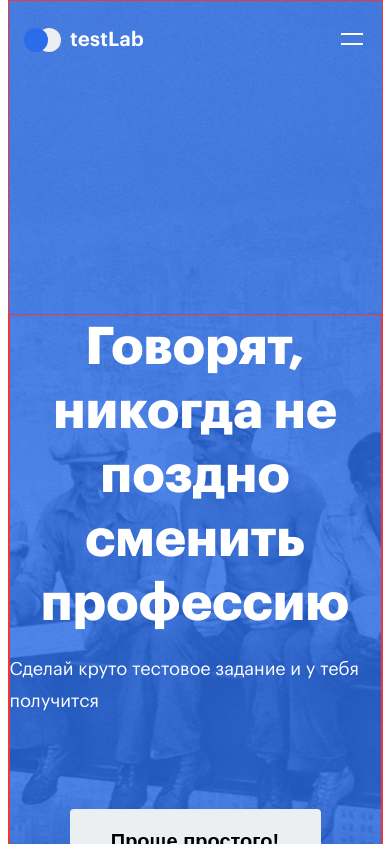
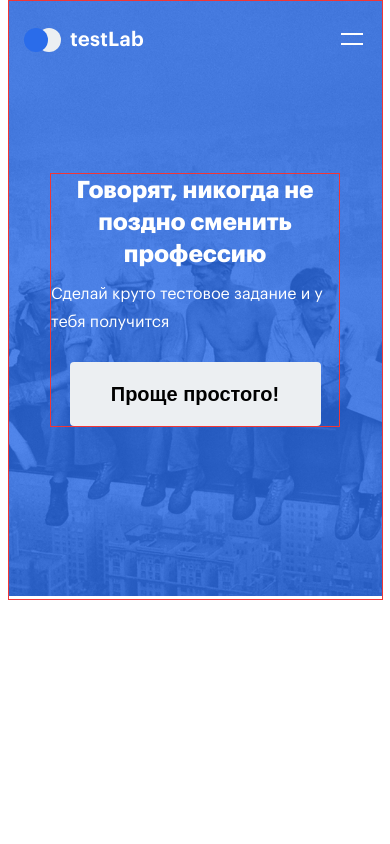
Before and after one commit to AndrewRusanov/lab-internet-test, a React (Vite) app: page / in a window 390 px wide. Shown: the top 844 px of the page. Built offline with nearby package versions, Linux system fonts and the light colour scheme.

Commit message:
feat: add adaptive start section

```diff
--- a/src/components/Start/Start.module.css
+++ b/src/components/Start/Start.module.css
@@ -1,6 +1,6 @@
 .start {
-  background: url(assets/images/mainBackground.png) no-repeat center
-    center/cover;
+  background: url(assets/images/mainBackground.png) no-repeat center center;
+  background-size: cover;
   width: 100%;
   height: 960px;
   position: relative;
@@ -25,3 +25,21 @@
   flex-direction: column;
   align-items: center;
 }
+
+@media screen and (max-width: 1919px) {
+  .start {
+    height: 1024px;
+  }
+}
+
+@media screen and (max-width: 767px) {
+  .start {
+    height: 596px;
+  }
+}
+
+@media screen and (max-width: 374px) {
+  .start {
+    height: 509px;
+  }
+}
--- a/src/components/Start/components/MainText/MainText.module.css
+++ b/src/components/Start/components/MainText/MainText.module.css
@@ -11,6 +11,7 @@
 .title {
   font-size: 52px;
   line-height: 64px;
+  font-weight: 700;
   padding: 0;
   margin: 0;
   text-align: center;
@@ -44,3 +45,45 @@
   background-color: white;
   padding: 18px 38px;
 }
+
+@media screen and (max-width: 1919px) {
+  .mainText {
+    max-width: 476px;
+    margin: 398px auto;
+  }
+
+  .title {
+    font-size: 32px;
+    line-height: 40px;
+  }
+
+  .article {
+    font-size: 16px;
+    line-height: 28px;
+    margin: 17px 0 40px;
+  }
+}
+
+@media screen and (max-width: 767px) {
+  .mainText {
+    max-width: 288px;
+    margin: 172px auto;
+  }
+
+  .title {
+    font-size: 24px;
+    line-height: 32px;
+  }
+
+  .article {
+    font-size: 16px;
+    line-height: 28px;
+    margin: 10px 0 26px;
+  }
+}
+
+@media screen and (max-width: 374px) {
+  .mainText {
+    margin: 128px auto;
+  }
+}
```
